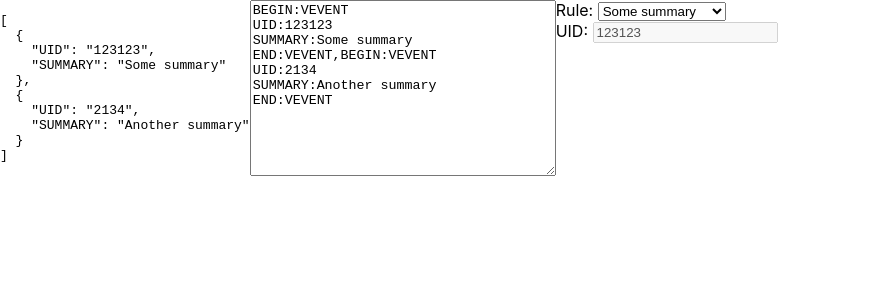
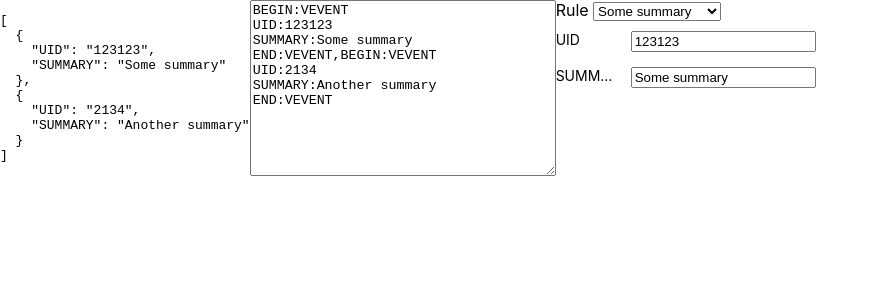
Before and after one commit to rofrol/component-issue-1596, a React (Create React App) app: page / in a window 1280 px wide. Shown: the top 300 px of the page, without its empty margins (0-878 px from the left). Built offline with nearby package versions, Linux system fonts and the light colour scheme.

Commit message:
key2Component

```diff
--- a/src/App.css
+++ b/src/App.css
@@ -2,3 +2,17 @@
   display: flex;
   flex-wrap: no-wrap;
 }
+
+.grid {
+  display: grid;
+  grid-template-columns: 60px auto;
+  grid-gap: 15px;
+  margin-top: 10px;
+}
+
+.label {
+  overflow: hidden;
+  white-space: nowrap;
+  text-overflow: ellipsis;
+  font-size: 14px;
+}
--- a/src/App.js
+++ b/src/App.js
@@ -1,4 +1,4 @@
-import { useState } from "react";
+import { useState, createElement } from "react";
 import "./App.css";
 
 const initRules = [
@@ -46,6 +46,19 @@ const formatRules = (rules) =>
     )
     .join(",");
 
+const Summary = ({ prop, value }) => <input value={value} />;
+
+const key2Component = (prop, value) => {
+  switch (prop) {
+    case "UID":
+      return createElement(Summary, { value });
+    case "SUMMARY":
+      return createElement(Summary, { prop, value });
+    default:
+      return <></>;
+  }
+};
+
 function App() {
   const [rules] = useState(cleanRules(initRules).map(parseRule));
   const [activeRule, setActiveRule] = useState(rules[0].UID);
@@ -62,8 +75,8 @@ function App() {
         onChange={(event) => console.log(event)}
         style={{ width: 300 }}
       ></textarea>
-      <div>
-        Rule:{" "}
+      <form>
+        Rule{" "}
         <select onChange={handleRuleSelect}>
           {rules.map((rule) => (
             <option key={rule.UID} id={rule.UID}>
@@ -71,10 +84,17 @@ function App() {
             </option>
           ))}
         </select>
-        <div>
-          UID: <input value={activeRule} disabled />
+        <div className="grid">
+          {Object.entries(rules.find(({ UID }) => UID === activeRule)).map(
+            ([prop, value]) => (
+              <>
+                <div className="label">{prop}</div>
+                {key2Component(prop, value)}
+              </>
+            )
+          )}
         </div>
-      </div>
+      </form>
     </div>
   );
 }
```
